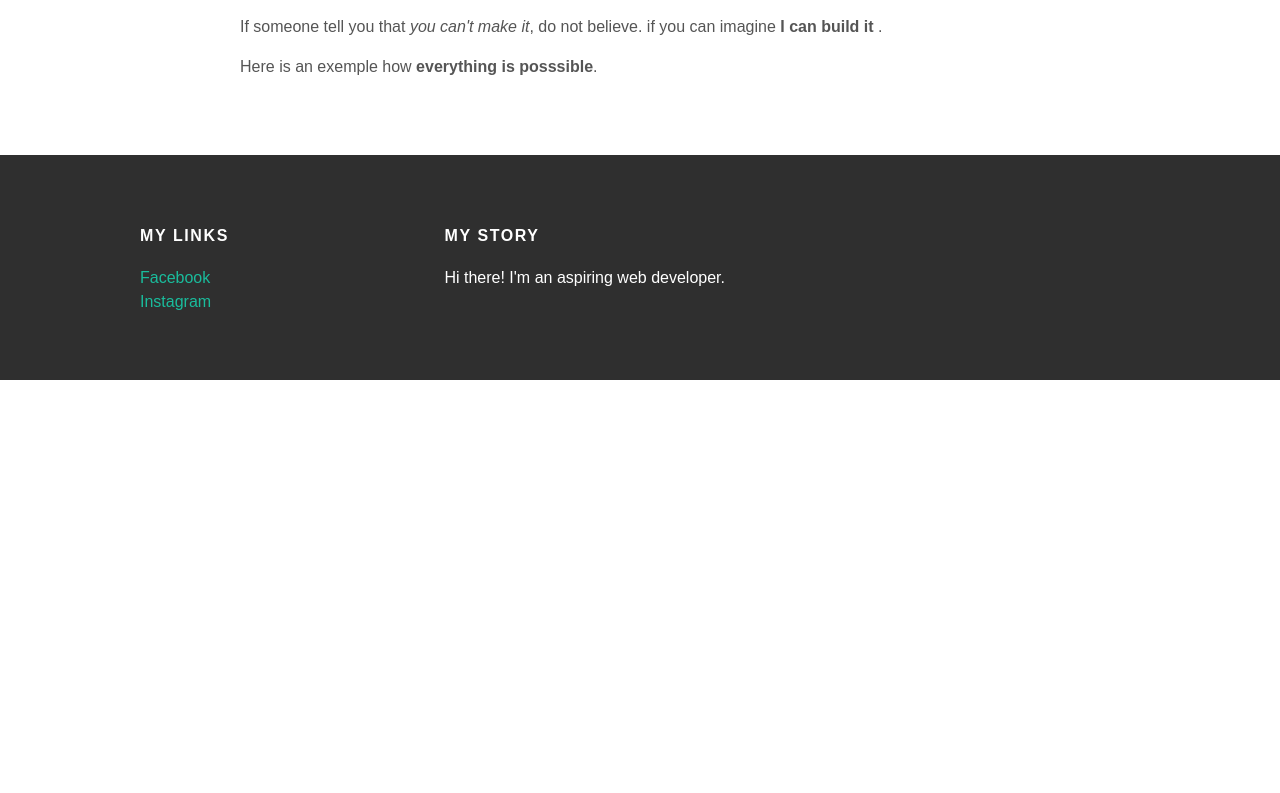
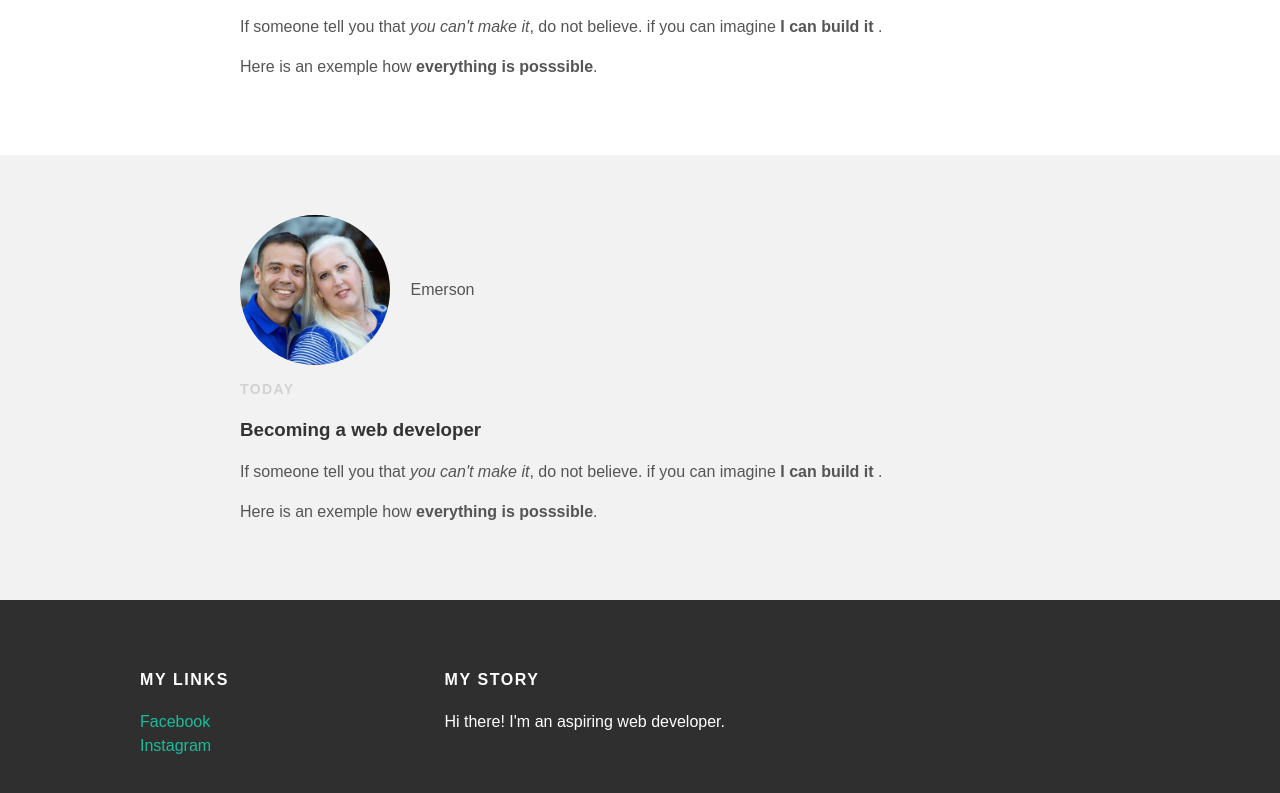
Before and after one commit to pexaos/pexaos.github.io, a plain HTML site: page index.html in a window 1280 px wide. Shown: the part 439-1232 px from the top of the page. Before the commit the page ends 819 px from the top, so only its background shows below. Drawn offline with Linux system fonts and the light colour scheme; a web font is replaced by a local one.

Commit message:
Update index.html

```diff
--- a/index.html
+++ b/index.html
@@ -38,6 +38,25 @@
       </div>
     </div>
   </div>
+
+   <div class="post-container">
+    <div class="post">
+      <div class="post-author">
+        <img src="me.jpg">
+        <span>Emerson</span>
+        </div>
+        <p class="post-date">Today</p>
+        <h3 class="post-title">Becoming a web developer</h3>
+        <div class="post-content">
+          <p>
+            If someone tell you that <em>you can't make it</em>, do not believe.
+            if you can imagine <strong>I can build it</strong> .
+          </p>
+          <p>Here is an exemple how <strong>everything is posssible</strong>.</p>
+      </div>
+    </div>
+  </div>
+
 </div>
 
 
```
